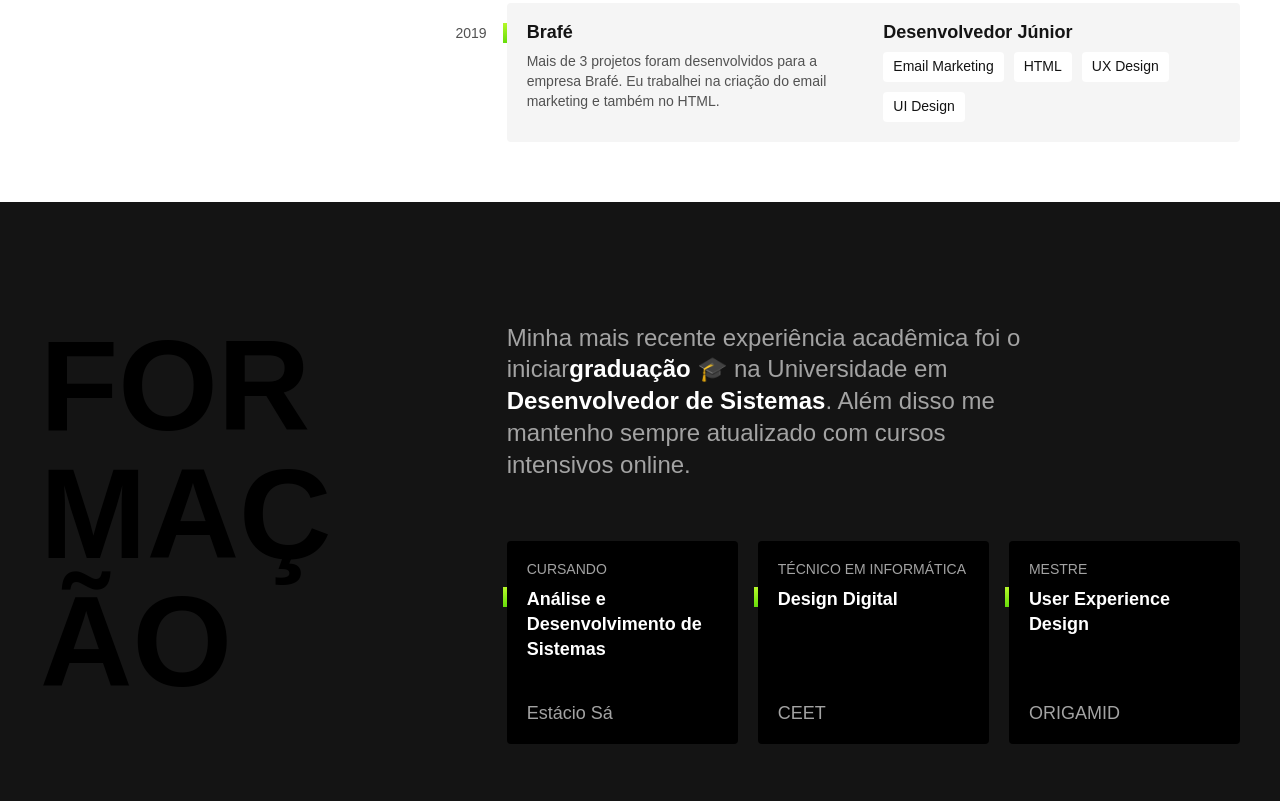
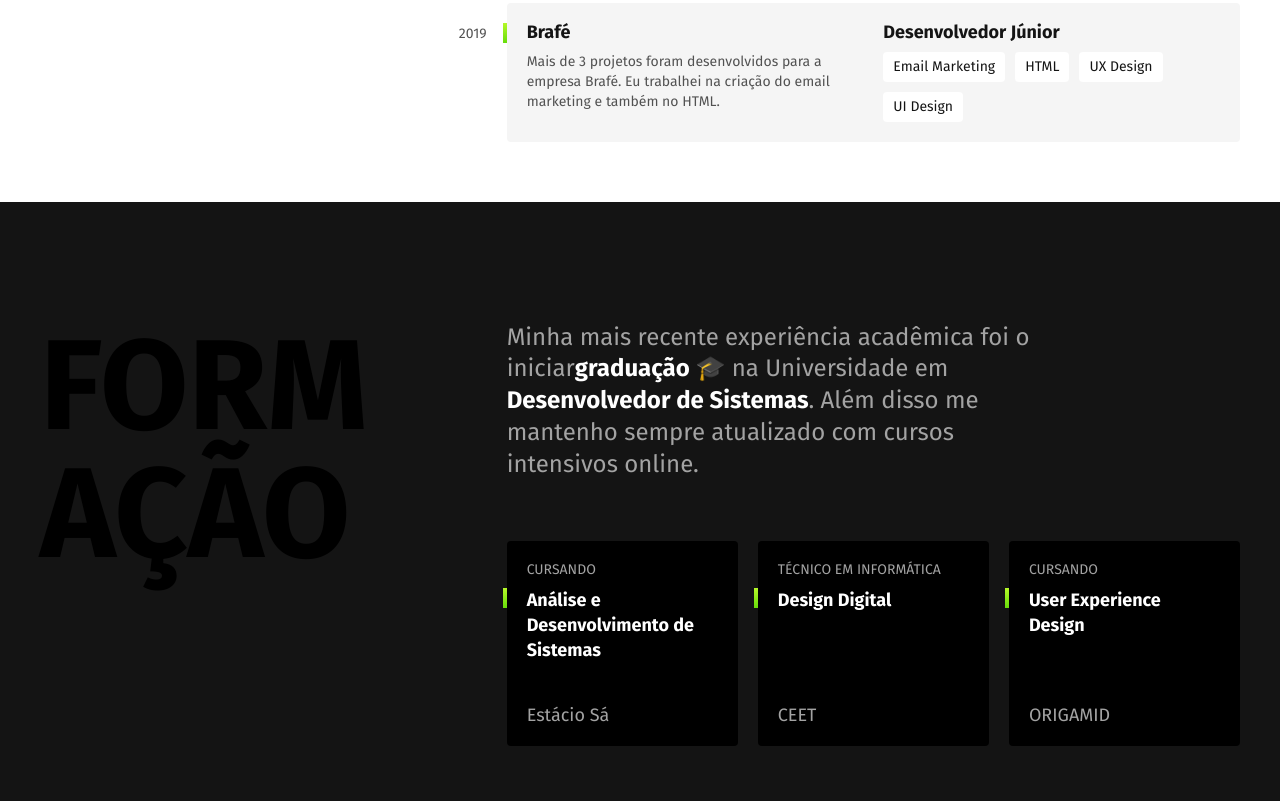
Before and after one commit to joaovitoraa/joaovitoraa.github.io, a plain HTML site: page index.html in a window 1280 px wide. Shown: the part 1256-2057 px from the top of the page. Drawn offline with Linux system fonts and the light colour scheme.

Commit message:
google fonts

```diff
--- a/index.html
+++ b/index.html
@@ -4,9 +4,14 @@
 <head>
   <meta charset="UTF-8">
   <meta name="viewport" content="width=device-width, initial-scale=1.0">
-  <title>João V. - Desenvolvedor e Designer</title>
-  <meta name="description" content="Desenvolvedor Front End e UX/UI Designer Localizado no Rio de Janeiro">
+  <title>João V. - Desenvolvedor e UX/UI Designer</title>
+  <meta name="description" content="Desenvolvedor Front End e UX/UI Designer Localizado no Espírito Santo">
   <link rel="stylesheet" href="./css/style.css">
+  <link rel="icon" href="./favicon.svg" type="image/svg+xml">
+  <link rel="preconnect" href="https://fonts.googleapis.com">
+  <link rel="preconnect" href="https://fonts.gstatic.com" crossorigin>
+  <link href="https://fonts.googleapis.com/css2?family=Fira+Sans:wght@400;700&display=swap" rel="stylesheet">
+
 </head>
 
 <body>
@@ -97,7 +102,7 @@
             <span class="faculdade-instituicao">CEET</span>
           </li>
           <li class="faculdade">
-            <span class="faculdade-tipo">Mestre</span>
+            <span class="faculdade-tipo">Cursando</span>
             <h3 class="faculdade-curso">User Experience Design</h3>
             <span class="faculdade-instituicao">ORIGAMID</span>
           </li>
```
